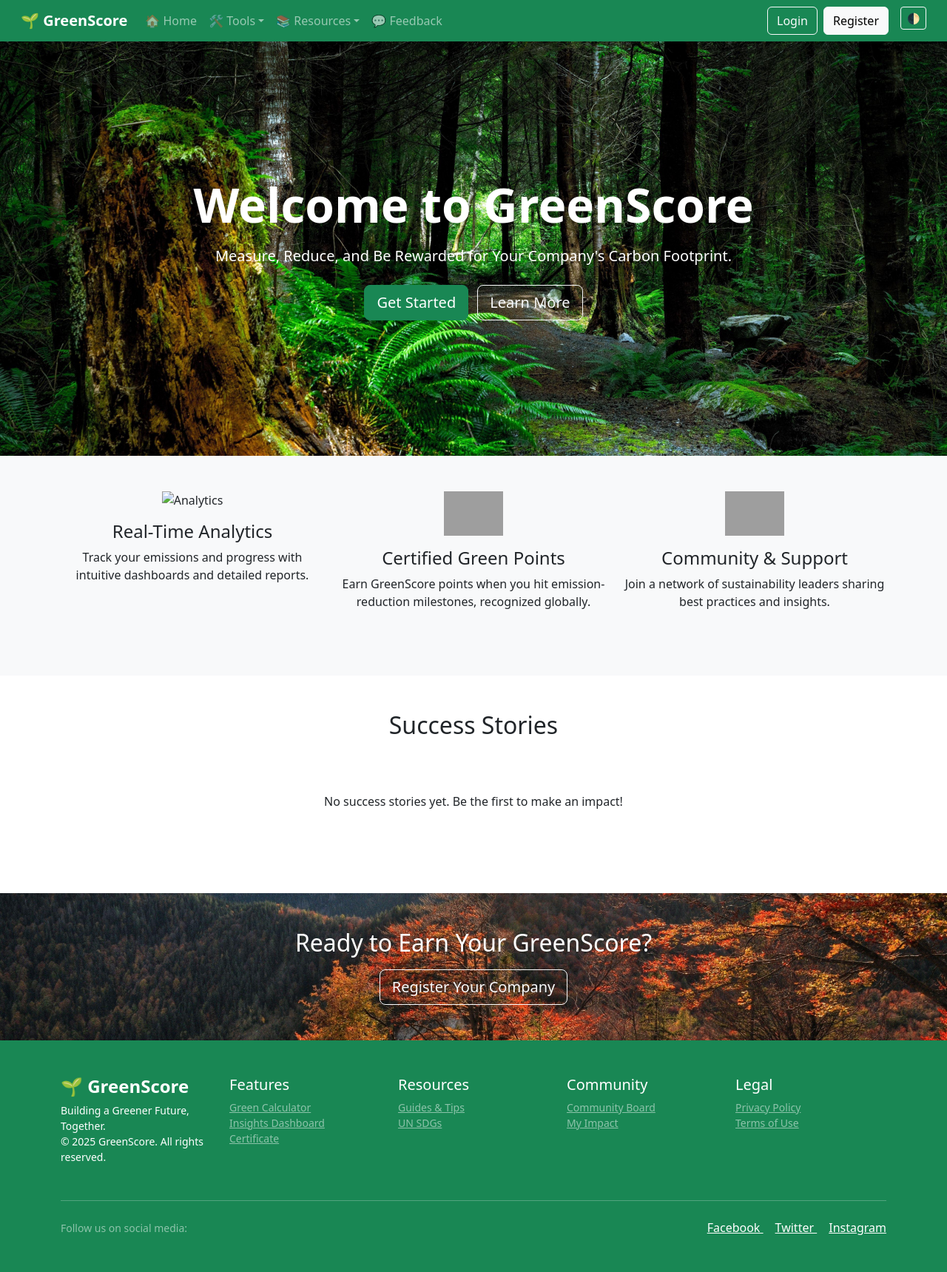
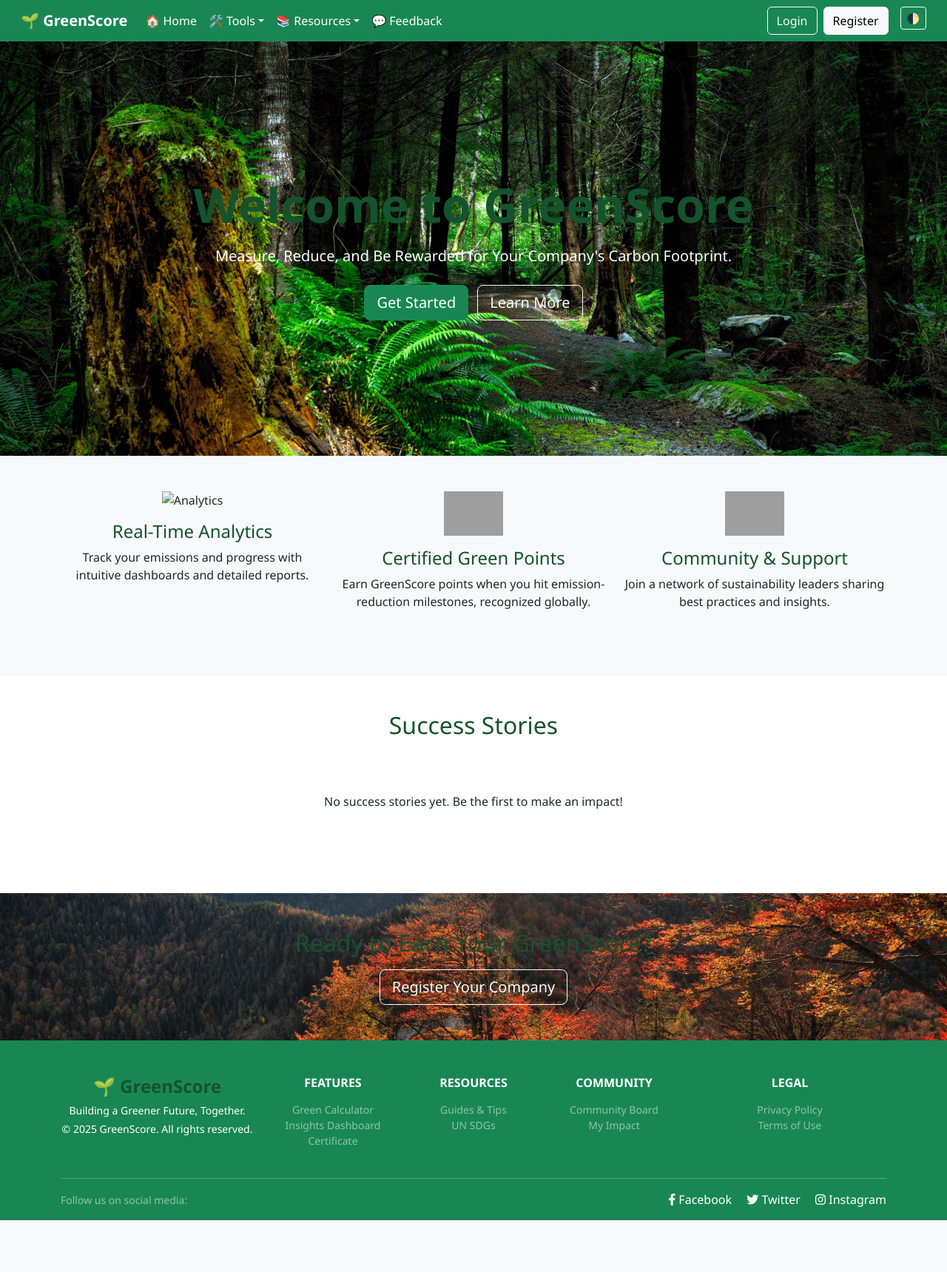
Before and after one commit to Lancelcode/Graded-Unit-2-webpage, a PHP site: page /Graded-Unit-2-webpage/index.php in a window 1280 px wide. Shown: the whole page at 74% size. After the commit the page ends 1649 px from the top, so only its background shows below. Run offline with PHP 8.4, Linux system fonts and the light colour scheme; data that the repository does not hold is empty; grey boxes are pictures that could not be loaded.

Commit message:
styles in the navbar and footer fixed

```diff
--- a/includes/footer.php
+++ b/includes/footer.php
@@ -1,77 +1,65 @@
-<!-- ========== FOOTER SECTION START ========== -->
-
-<!-- Bootstrap Scripts -->
-<script src="https://cdn.jsdelivr.net/npm/jquery@3.5.1/dist/jquery.slim.min.js"
-        integrity="sha384-DfXdz2htPH0lsSSs5nCTpuj/zy4C+OGpamoFVy38MVBnE+IbbVYUew+OrCXaRkfj"
-        crossorigin="anonymous"></script>
-
-<script src="https://cdn.jsdelivr.net/npm/bootstrap@4.6.2/dist/js/bootstrap.bundle.min.js"
-        integrity="sha384-Fy6S3B9q64WdZWQUiU+q4/2Lc9npb8tCaSX9FK7E8HnRr0Jz8D6OP9dO5Vg3Q9ct"
-        crossorigin="anonymous"></script>
-
-<!-- Main Footer -->
-<footer class="bg-success text-white mt-auto">
-    <div class="container py-5">
-        <div class="row">
+<footer class="bg-success text-white pt-5 pb-3 mt-auto">
+    <div class="container">
+        <div class="row gy-4">
             <!-- Logo and About -->
-            <div class="col-12 col-md mb-4">
-                <h4 class="fw-bold">🌱 GreenScore</h4>
-                <p class="small mb-0">Building a Greener Future, Together.</p>
+            <div class="col-12 col-md-3">
+                <h4 class="fw-bold mb-2">🌱 GreenScore</h4>
+                <p class="small mb-1">Building a Greener Future, Together.</p>
                 <small class="d-block">&copy; <?= date('Y'); ?> GreenScore. All rights reserved.</small>
             </div>
 
             <!-- Features -->
-            <div class="col-6 col-md">
-                <h5>Features</h5>
-                <ul class="list-unstyled text-light small">
-                    <li><a class="text-white-50" href="green_calculator.php">Green Calculator</a></li>
-                    <li><a class="text-white-50" href="sustainability_snapshot.php">Insights Dashboard</a></li>
-                    <li><a class="text-white-50" href="certificate_preview.php">Certificate</a></li>
+            <div class="col-6 col-md-2">
+                <h6 class="text-uppercase fw-bold mb-3">Features</h6>
+                <ul class="list-unstyled small">
+                    <li><a class="text-white-50 text-decoration-none" href="green_calculator.php">Green Calculator</a></li>
+                    <li><a class="text-white-50 text-decoration-none" href="sustainability_snapshot.php">Insights Dashboard</a></li>
+                    <li><a class="text-white-50 text-decoration-none" href="certificate_preview.php">Certificate</a></li>
                 </ul>
             </div>
 
             <!-- Resources -->
-            <div class="col-6 col-md">
-                <h5>Resources</h5>
-                <ul class="list-unstyled text-light small">
-                    <li><a class="text-white-50" href="green_resources.php">Guides & Tips</a></li>
-                    <li><a class="text-white-50" href="https://sdgs.un.org/goals" target="_blank">UN SDGs</a></li>
+            <div class="col-6 col-md-2">
+                <h6 class="text-uppercase fw-bold mb-3">Resources</h6>
+                <ul class="list-unstyled small">
+                    <li><a class="text-white-50 text-decoration-none" href="green_resources.php">Guides & Tips</a></li>
+                    <li><a class="text-white-50 text-decoration-none" href="https://sdgs.un.org/goals" target="_blank">UN SDGs</a></li>
                 </ul>
             </div>
 
             <!-- Community -->
-            <div class="col-6 col-md">
-                <h5>Community</h5>
-                <ul class="list-unstyled text-light small">
-                    <li><a class="text-white-50" href="community.php">Community Board</a></li>
-                    <li><a class="text-white-50" href="my_impact.php">My Impact</a></li>
+            <div class="col-6 col-md-2">
+                <h6 class="text-uppercase fw-bold mb-3">Community</h6>
+                <ul class="list-unstyled small">
+                    <li><a class="text-white-50 text-decoration-none" href="community.php">Community Board</a></li>
+                    <li><a class="text-white-50 text-decoration-none" href="my_impact.php">My Impact</a></li>
                 </ul>
             </div>
 
             <!-- Legal -->
-            <div class="col-6 col-md">
-                <h5>Legal</h5>
-                <ul class="list-unstyled text-light small">
-                    <li><a class="text-white-50" href="#">Privacy Policy</a></li>
-                    <li><a class="text-white-50" href="#">Terms of Use</a></li>
+            <div class="col-6 col-md-3">
+                <h6 class="text-uppercase fw-bold mb-3">Legal</h6>
+                <ul class="list-unstyled small">
+                    <li><a class="text-white-50 text-decoration-none" href="privacy.php">Privacy Policy</a></li>
+                    <li><a class="text-white-50 text-decoration-none" href="terms.php">Terms of Use</a></li>
                 </ul>
             </div>
         </div>
 
-        <hr class="my-4 border-light">
+        <hr class="border-white-50 mt-4">
 
         <div class="d-flex flex-column flex-md-row justify-content-between align-items-center">
-            <div class="text-center text-md-start mb-2 mb-md-0">
+            <div class="mb-2 mb-md-0">
                 <small class="text-white-50">Follow us on social media:</small>
             </div>
-            <div class="text-center text-md-end">
-                <a href="https://www.facebook.com" target="_blank" class="text-white me-3">
+            <div>
+                <a href="https://www.facebook.com" target="_blank" class="text-white text-decoration-none me-3">
                     <i class="fab fa-facebook-f"></i> Facebook
                 </a>
-                <a href="https://www.twitter.com" target="_blank" class="text-white me-3">
+                <a href="https://www.twitter.com" target="_blank" class="text-white text-decoration-none me-3">
                     <i class="fab fa-twitter"></i> Twitter
                 </a>
-                <a href="https://www.instagram.com" target="_blank" class="text-white">
+                <a href="https://www.instagram.com" target="_blank" class="text-white text-decoration-none">
                     <i class="fab fa-instagram"></i> Instagram
                 </a>
             </div>
--- a/includes/nav.php
+++ b/includes/nav.php
@@ -7,7 +7,7 @@ if (session_status() === PHP_SESSION_NONE) {
 <header class="sticky-top shadow">
     <nav class="navbar navbar-expand-lg navbar-dark bg-success px-3">
         <div class="container-fluid">
-            <a class="navbar-brand fw-bold" href="home.php">🌱 GreenScore</a>
+            <a class="navbar-brand fw-bold" href="index.php">🌱 GreenScore</a>
             <button class="navbar-toggler" type="button" data-bs-toggle="collapse"
                     data-bs-target="#navbarNavDropdown" aria-controls="navbarNavDropdown"
                     aria-expanded="false" aria-label="Toggle navigation">
--- a/index.php
+++ b/index.php
@@ -9,9 +9,9 @@ require_once __DIR__ . '/includes/connect_db.php';
     <meta name="viewport" content="width=device-width, initial-scale=1.0">
     <title>GreenScore - Empowering Sustainable Business</title>
     <!-- Bootstrap CSS -->
-    <link href="https://cdn.jsdelivr.net/npm/bootstrap@5.3.3/dist/css/bootstrap.min.css" rel="stylesheet">
-    <!-- Custom CSS -->
-    <link rel="stylesheet" href="/assets/css/style.css">
+    <link rel="stylesheet" href="https://cdn.jsdelivr.net/npm/bootstrap@5.3.3/dist/css/bootstrap.min.css">
+    <link rel="stylesheet" href="style.css">
+    <link rel="stylesheet" href="https://cdnjs.cloudflare.com/ajax/libs/font-awesome/6.4.0/css/all.min.css">
 </head>
 <body class="bg-light">
 
@@ -96,7 +96,7 @@ require_once __DIR__ . '/includes/connect_db.php';
     </div>
 </section>
 
-<?php include __DIR__ . '/includes/footer.php'; ?>
+<?php include('includes/footer.php'); ?>
 
 <!-- Bootstrap JS Bundle -->
 <script src="https://cdn.jsdelivr.net/npm/bootstrap@5.3.3/dist/js/bootstrap.bundle.min.js"></script>
```
Also changed, not shown: user_account.php (+13 -3 lines).
